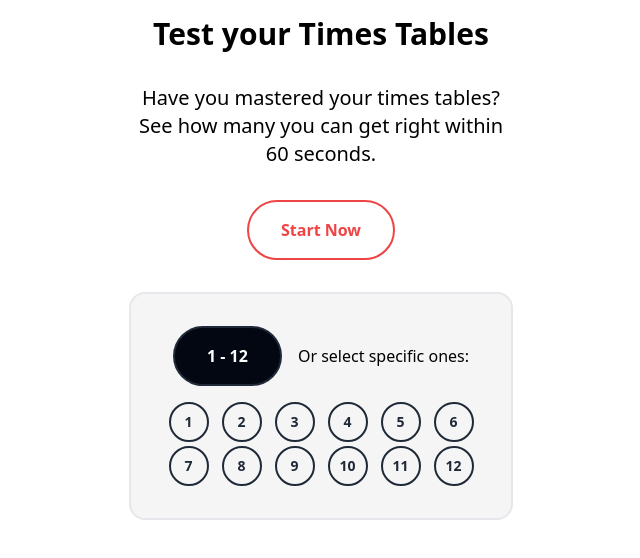
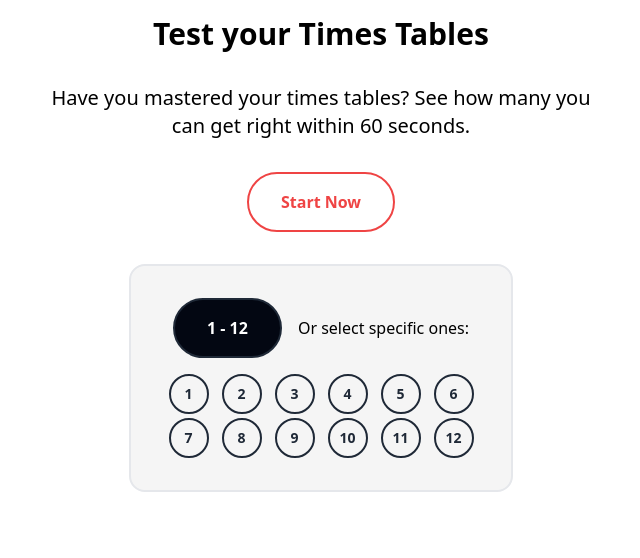
Before and after one commit to Lurky-phish-2085/times-table-quiz, a React (Vite) app: page / in a window 1280 px wide. Shown: the top 558 px of the page, without its empty margins (319-959 px from the left). Built offline with nearby package versions, Linux system fonts and the light colour scheme.

Commit message:
enhance: Improve TimesTableSelection screen's responsiveness to look fuller and better on larger screens

```diff
--- a/src/components/organisms/times-table-quiz-app/times-table-quiz-app.tsx
+++ b/src/components/organisms/times-table-quiz-app/times-table-quiz-app.tsx
@@ -35,7 +35,7 @@ function TimesTableQuizApp() {
   if (screenState === "SELECTION") {
     screen = (
       <TimesTableSelection
-        className="md:w-96 mx-auto pt-4"
+        className="md:w-[90%] mx-auto pt-4"
         onSubmitInput={(selectedColumns) => {
           setConfig((prev) => {
             return {
--- a/src/components/organisms/times-table-quiz-app/times-table-selection.tsx
+++ b/src/components/organisms/times-table-quiz-app/times-table-selection.tsx
@@ -27,7 +27,7 @@ function TimesTableSelection({
         Test your Times Tables
       </h1>
       <p
-        className="w-[95%] text-xl text-center font-light"
+        className="md:w-[50%] w-[95%] text-xl text-center font-light"
       >
         Have you mastered your times tables?
         See how many you can get right within 60 seconds.
```
